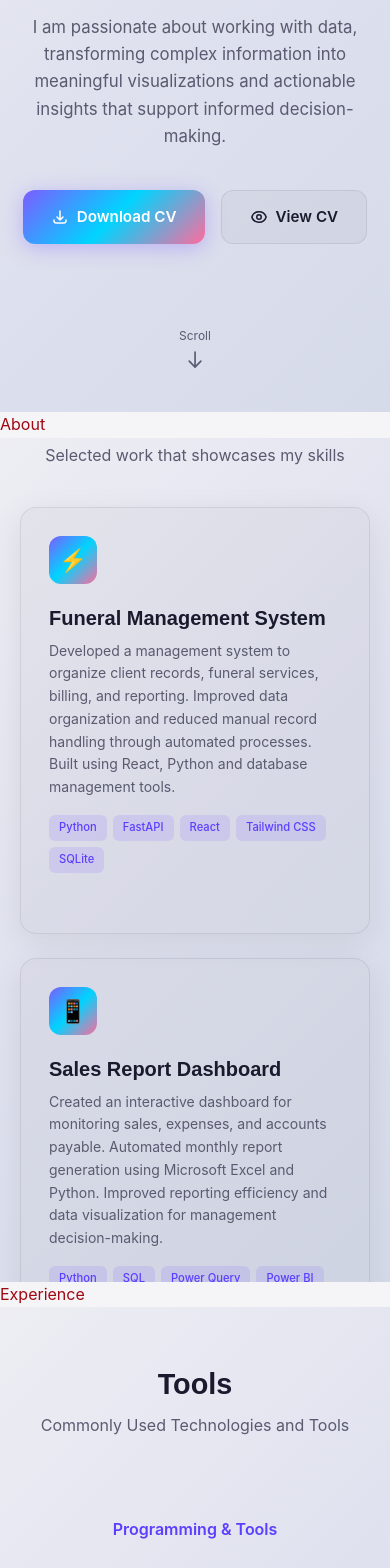
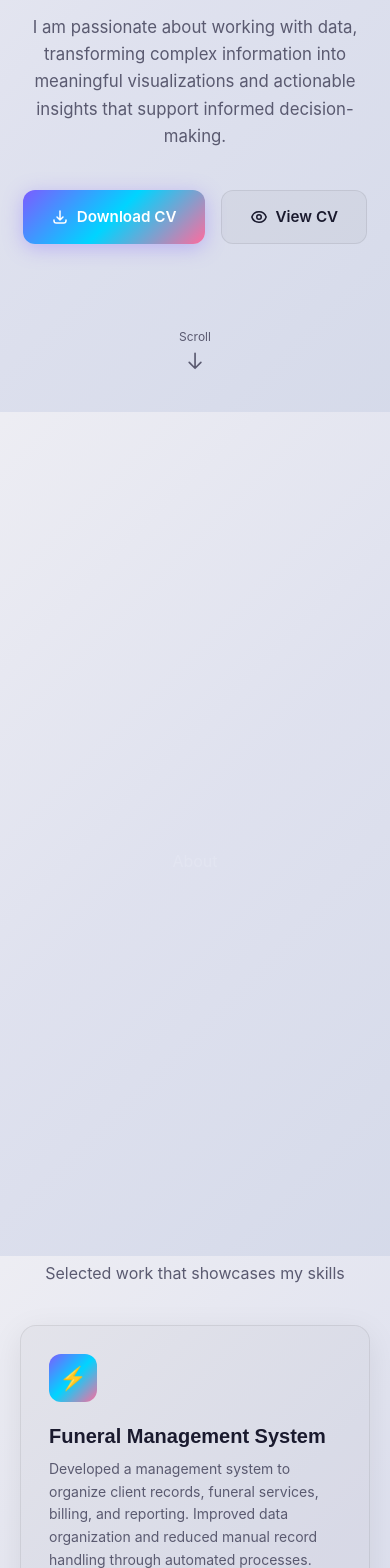
Before and after one commit to jimbros18/react_portfolio, a React (Vite) app: page / in a window 390 px wide. Shown: the part 432-2000 px from the top of the page. Built offline with nearby package versions, Linux system fonts and the light colour scheme; grey boxes are pictures that could not be loaded.

Commit message:
add About & Experience section

```diff
--- a/src/components/About.jsx
+++ b/src/components/About.jsx
@@ -1,9 +1,13 @@
 export default function About () {
 
     return (
-        <h1 className="text-red-800">
-            About
-        </h1>
+        <section id="about" className="section-full relative flex flex-col justify-center items-center overflow-hidden px-5 pt-24 pb-10 md:px-8">
+            <div className="absolute inset-0 bg-gradient-2 opacity-60 z-0" />
+            <h1 className="text-white">
+                About
+            </h1>
+        </section>
+
     )
 
 }
--- a/src/components/Experience.jsx
+++ b/src/components/Experience.jsx
@@ -1,9 +1,13 @@
 export default function Experience () {
 
         return (
-        <h1 className="text-red-800">
-            Experience
-        </h1>
+        <section id="experience" className="section-full relative flex flex-col justify-center items-center overflow-hidden px-5 pt-24 pb-10 md:px-8">
+            <div className="absolute inset-0 bg-gradient-2 opacity-60 z-0" />
+            <h1 className="text-white">
+                Experience
+            </h1>
+        </section>
+
     )
 
 }
```
